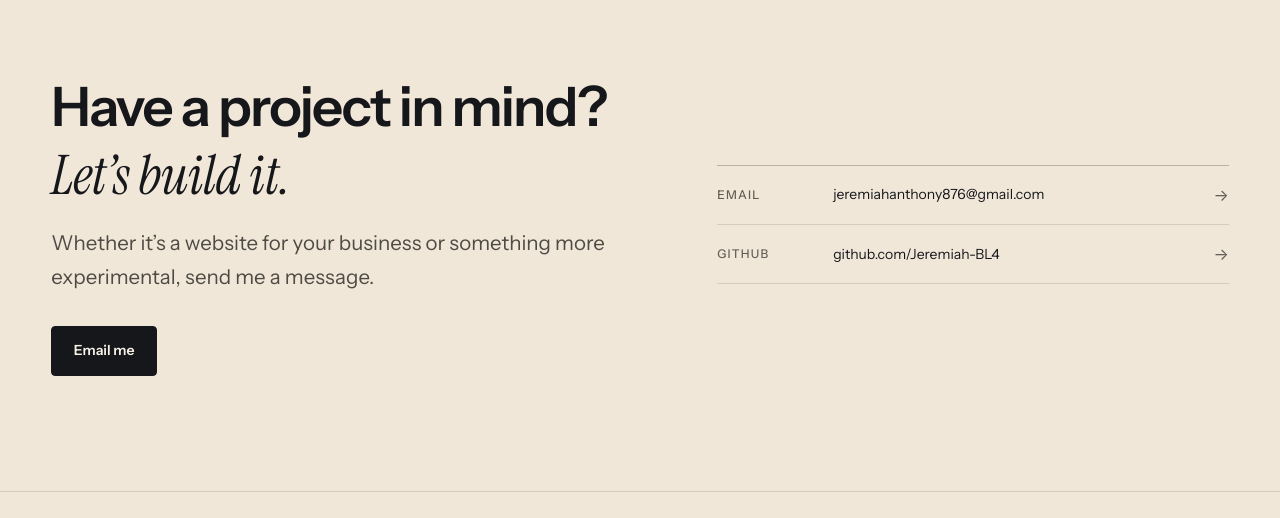
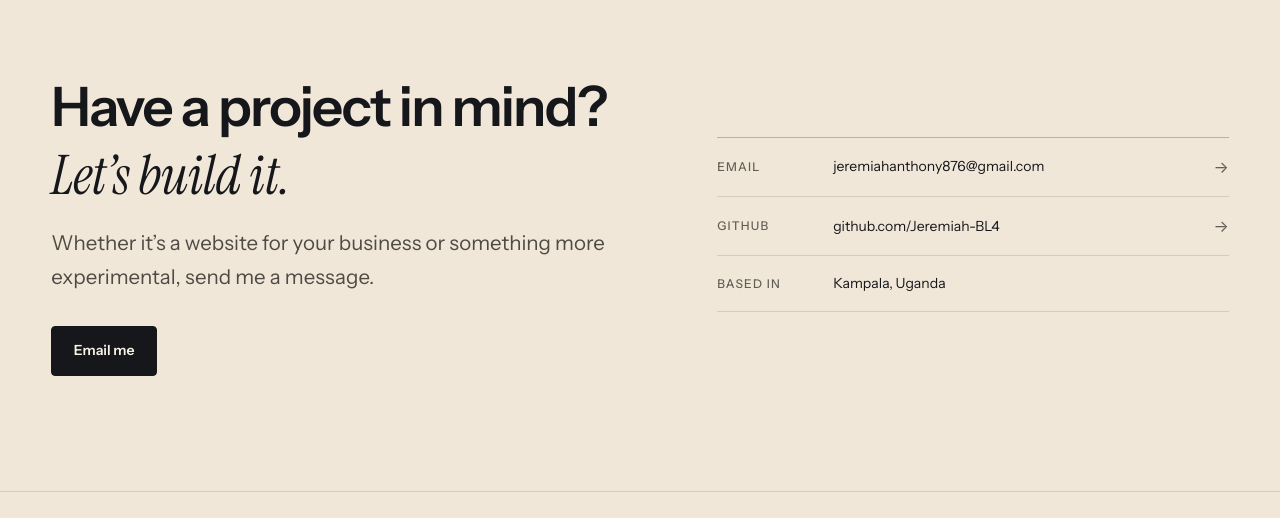
Before and after one commit to Jeremiah-BL4/Jeremiah-BL4.github.io, a website with bundled scripts: page index.html in a window 1280 px wide. Shown: the part 5180-5698 px from the top of the page. Built offline with nearby package versions, Linux system fonts and the light colour scheme.

Commit message:
Add location, drop LinkedIn
Contact section now shows Based in: Kampala, Uganda. The location row
shares the contact link rows' CSS instead of inline styles, so it lines
up with them.

Co-Authored-By: Claude Opus 5 <noreply@anthropic.com>

```diff
--- a/assets/css/sections.css
+++ b/assets/css/sections.css
@@ -402,7 +402,8 @@
 .contact__lead { margin-top: var(--s-4); color: var(--fg-mid); font-size: var(--t-lead); max-width: 46ch; }
 
 .contact__links { display: grid; gap: 0; border-top: 1px solid var(--line-strong); }
-.contact__links a {
+.contact__links a,
+.contact__row {
   display: grid;
   grid-template-columns: 6.5rem 1fr auto;
   align-items: center;
--- a/assets/js/data/site.js
+++ b/assets/js/data/site.js
@@ -27,14 +27,14 @@ export const site = {
      dedicated contact address. */
   email: 'jeremiahanthony876@gmail.com',
 
-  /* PLACEHOLDER — set to your city/country, or leave as-is to hide the row. */
-  location: PLACEHOLDER,
+  /* Shown as "Based in" in the contact section. Set to PLACEHOLDER to hide it. */
+  location: 'Kampala, Uganda',
 
-  /* PLACEHOLDER — add real profile URLs. Rows containing PLACEHOLDER never
-     render, so no broken links go live. Delete any you don't use. */
+  /* Profile links. Rows containing PLACEHOLDER never render, so no broken
+     links go live. To add LinkedIn later:
+       { key: 'linkedin', label: 'LinkedIn', url: 'https://linkedin.com/in/…' }, */
   socials: [
     { key: 'github',   label: 'GitHub',   url: 'https://github.com/Jeremiah-BL4' },
-    { key: 'linkedin', label: 'LinkedIn', url: `https://linkedin.com/in/${PLACEHOLDER}` },
     { key: 'x',        label: 'X',        url: `https://x.com/${PLACEHOLDER}` },
   ],
 };
--- a/assets/js/modules/profile.js
+++ b/assets/js/modules/profile.js
@@ -25,8 +25,7 @@ export function initProfile() {
 
     if (isSet(site.location)) {
       rows.push(`
-        <div style="display:grid;grid-template-columns:6.5rem 1fr auto;gap:var(--s-3);
-                    padding:var(--s-4) var(--s-2);border-bottom:1px solid var(--line)">
+        <div class="contact__row">
           <span class="k">Based in</span><span class="v">${esc(site.location)}</span><span></span>
         </div>`);
     }
```
Also changed, not shown: README.md.
